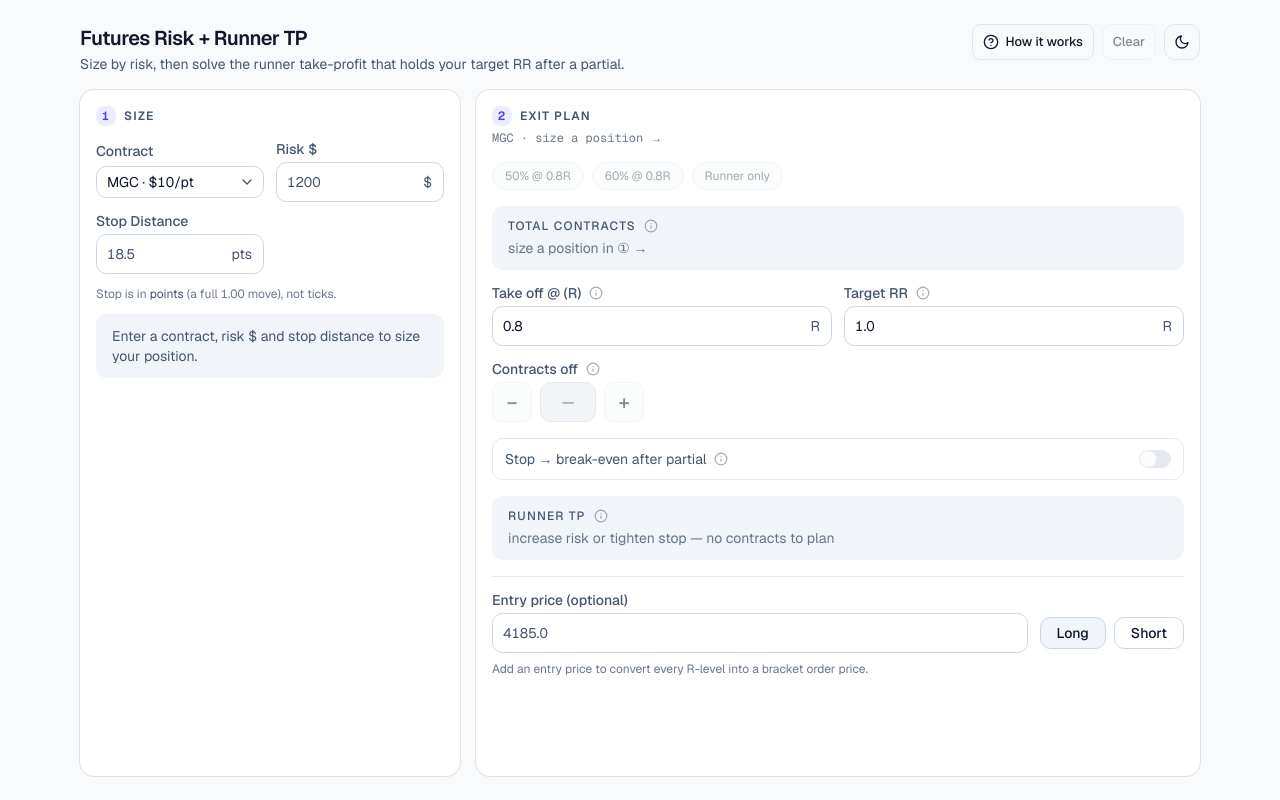
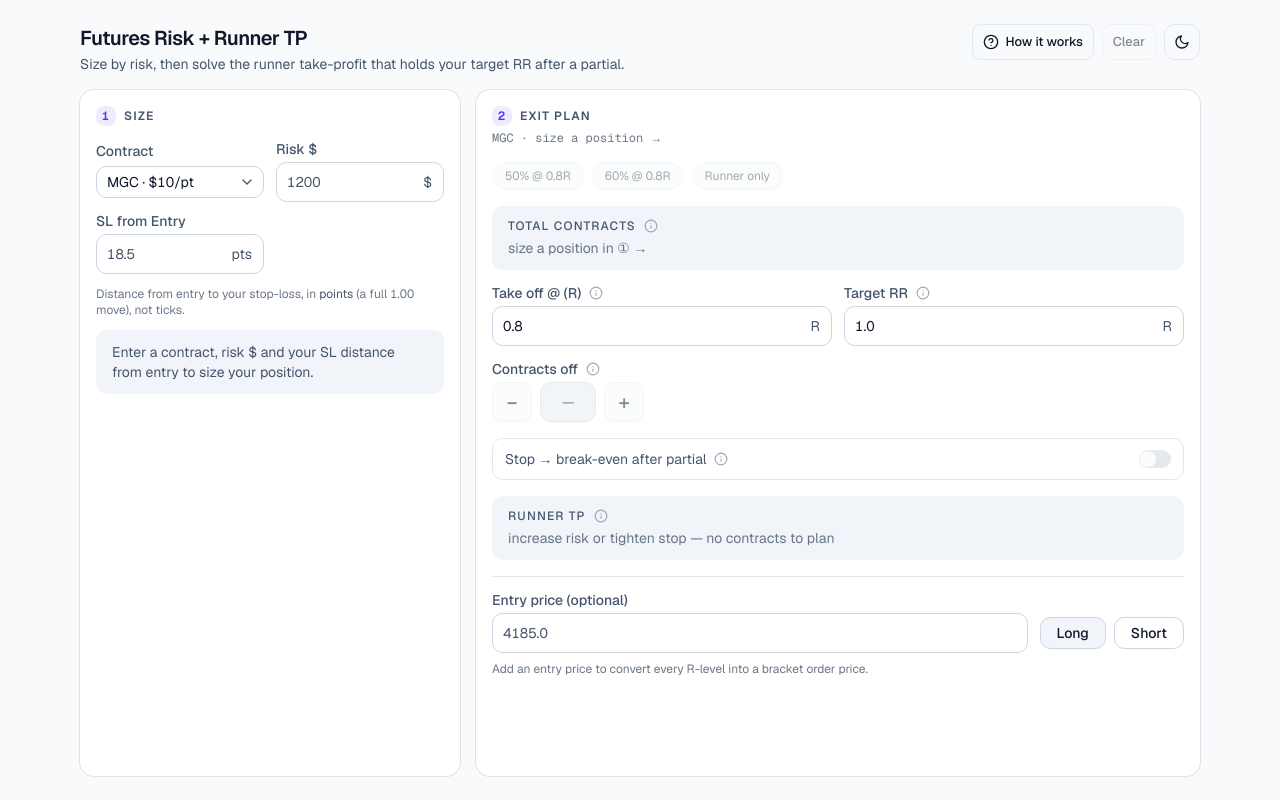
Before and after one commit to jukemori/futures-calculator, a Next.js app: page / in a window 1280 px wide. Built offline with nearby package versions, Linux system fonts and the light colour scheme.

Commit message:
refactor: relabel stop distance as "SL from Entry"
Frame the sizing input as the stop-loss distance from entry, and
update the helper text, empty state, and how-it-works step to match.

```diff
--- a/src/components/how-it-works.tsx
+++ b/src/components/how-it-works.tsx
@@ -11,7 +11,7 @@ const STEPS = [
   {
     n: '1',
     title: 'Size your position',
-    body: 'Enter your contract, the dollars you’re risking, and your stop distance. You get whole contracts — micros can’t be split.',
+    body: 'Enter your contract, the dollars you’re risking, and how far your stop-loss sits from entry. You get whole contracts — micros can’t be split.',
   },
   {
     n: '2',
--- a/src/components/sizing-card.tsx
+++ b/src/components/sizing-card.tsx
@@ -50,7 +50,7 @@ export function SizingCard({
             placeholder="1200"
           />
           <NumberField
-            label="Stop Distance"
+            label="SL from Entry"
             value={stopStr}
             onChange={onStop}
             suffix="pts"
@@ -60,8 +60,8 @@ export function SizingCard({
 
         {/* points-vs-ticks footgun, surfaced near the stop input, not at the bottom (§2) */}
         <p className="text-xs text-muted-foreground/80">
-          Stop is in <span className="text-muted-foreground">points</span> (a full 1.00 move), not
-          ticks.
+          Distance from entry to your stop-loss, in{' '}
+          <span className="text-muted-foreground">points</span> (a full 1.00 move), not ticks.
         </p>
 
         <div className="rounded-lg bg-muted px-4 py-3">
@@ -87,7 +87,7 @@ export function SizingCard({
             </div>
           ) : (
             <p className="text-sm text-muted-foreground">
-              Enter a contract, risk $ and stop distance to size your position.
+              Enter a contract, risk $ and your SL distance from entry to size your position.
             </p>
           )}
         </div>
```
